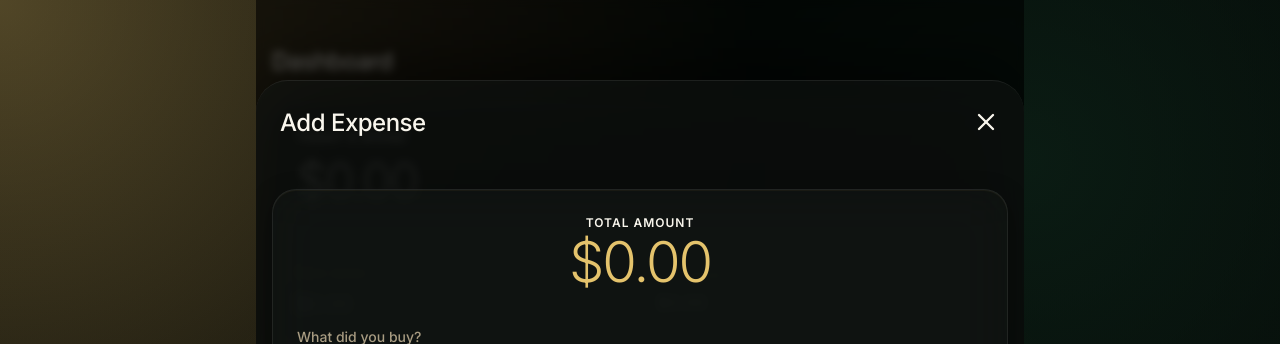
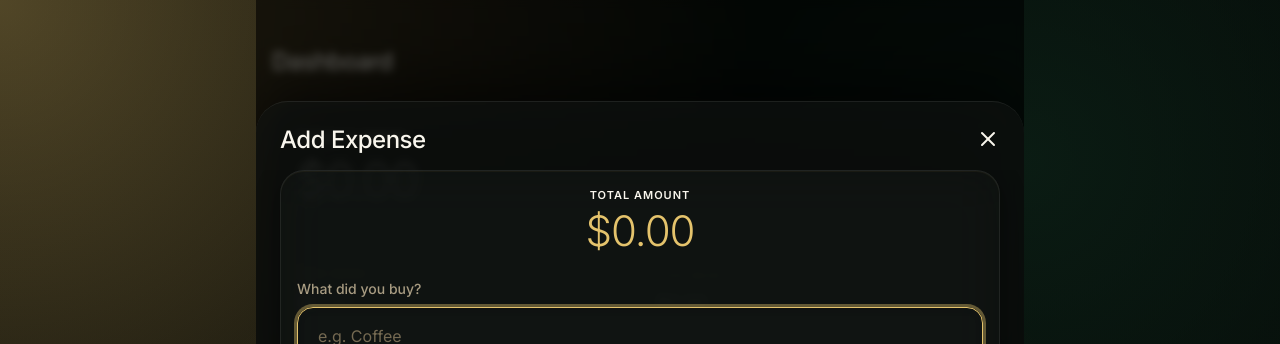
Before and after one commit to PorKeat/telegram-expense-tracker, a Next.js app: page / in a window 1280 px wide. Both pictures are taken after a click on the button "Add Expense". Shown: the top 344 px of the page. Built offline with nearby package versions, Linux system fonts and the light colour scheme; no server answers; the database is empty.

Commit message:
style: compact AddExpense modal to fit without scrolling

```diff
--- a/src/components/AddExpense.jsx
+++ b/src/components/AddExpense.jsx
@@ -39,22 +39,22 @@ export default function AddExpense({ onClose, onSave, initialData, currency = '$
 
   return (
     <div className="modal-overlay" onClick={onClose}>
-      <div className="bottom-sheet" onClick={e => e.stopPropagation()} style={{ height: '100%', paddingBottom: '24px' }}>
-        <div className="header flex-row space-between" style={{ padding: '24px' }}>
+      <div className="bottom-sheet" onClick={e => e.stopPropagation()} style={{ paddingBottom: '24px', maxHeight: '92vh' }}>
+        <div className="header flex-row space-between" style={{ padding: '20px 24px 12px 24px' }}>
           <h2>{initialData ? 'Edit Expense' : 'Add Expense'}</h2>
           <button onClick={onClose} style={{ background: 'none', border: 'none', color: 'var(--text-primary)', cursor: 'pointer' }}>
-            <X size={28} />
+            <X size={24} />
           </button>
         </div>
 
-        <div className="app-content" style={{ paddingBottom: '24px', flex: 1, overflowY: 'auto' }}>
-          <div className="glass-card flex-col gap-lg" style={{ marginBottom: '24px' }}>
+        <div className="app-content" style={{ padding: '0 24px 24px 24px', flex: '0 1 auto', overflowY: 'auto' }}>
+          <div className="glass-card flex-col gap-md" style={{ marginBottom: '16px', padding: '16px' }}>
           {/* Main Total Display */}
-          <div className="flex-col" style={{ alignItems: 'center', marginBottom: '8px' }}>
-            <p className="text-secondary" style={{ textTransform: 'uppercase', letterSpacing: '1px', fontSize: '12px', fontWeight: 600 }}>Total Amount</p>
-            <h1 style={{ fontSize: '56px', color: 'var(--primary-color)', fontWeight: 300, letterSpacing: '-2px' }}>{currency}{total.toLocaleString(undefined, currency === '$' ? {minimumFractionDigits: 2, maximumFractionDigits: 2} : {minimumFractionDigits: 0, maximumFractionDigits: 0})}</h1>
+          <div className="flex-col" style={{ alignItems: 'center', marginBottom: '4px' }}>
+            <p className="text-secondary" style={{ textTransform: 'uppercase', letterSpacing: '1px', fontSize: '11px', fontWeight: 600 }}>Total Amount</p>
+            <h1 style={{ fontSize: '42px', color: 'var(--primary-color)', fontWeight: 300, letterSpacing: '-1px', margin: '4px 0' }}>{currency}{total.toLocaleString(undefined, currency === '$' ? {minimumFractionDigits: 2, maximumFractionDigits: 2} : {minimumFractionDigits: 0, maximumFractionDigits: 0})}</h1>
             {quantity > 1 && (
-              <p className="text-small">{quantity} × {currency}{price || '0.00'}</p>
+              <p className="text-small" style={{ margin: 0 }}>{quantity} × {currency}{price || '0.00'}</p>
             )}
           </div>
 
```
